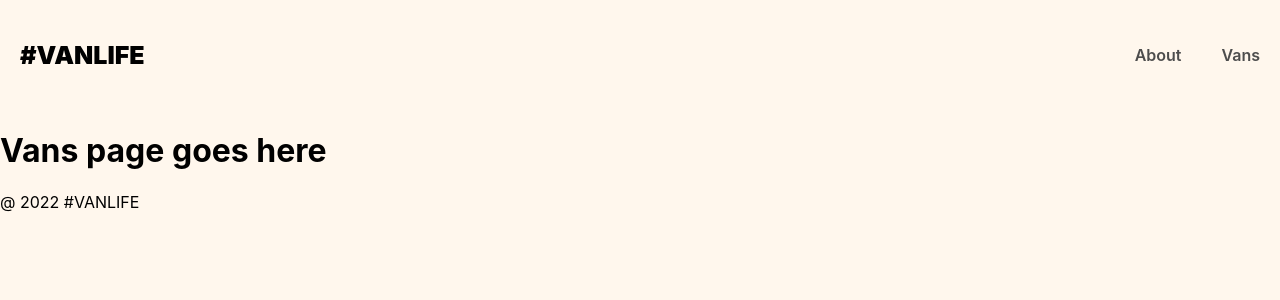
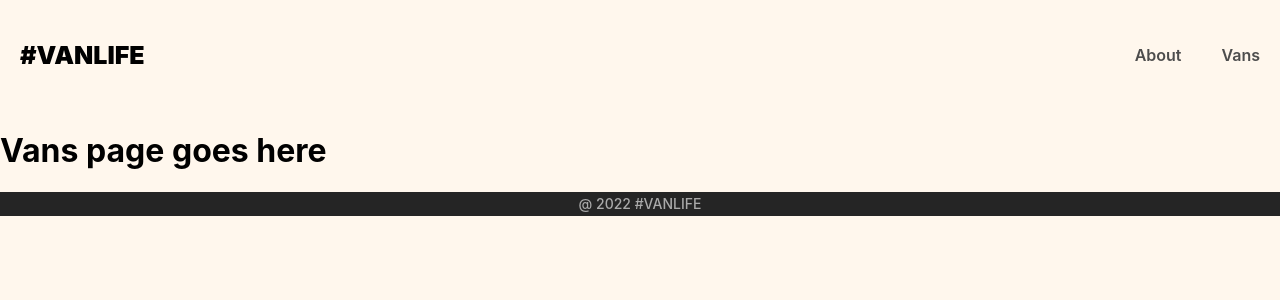
Before and after one commit to codingmaniac227/vanlife, a React (Vite) app: page /vans in a window 1280 px wide. Shown: the top 300 px of the page. Built offline with nearby package versions, Linux system fonts and the light colour scheme; what miragejs would draw is missing.

Commit message:
styles(Footer): finish styling for Footer component

```diff
--- a/styles/footer.css
+++ b/styles/footer.css
@@ -0,0 +1,10 @@
+footer {
+    display: flex;
+    justify-content: center;
+    align-items: center;
+    height: 1.495rem;
+    background-color: #252525;
+    color: #AAAAAA;
+    font-size: 0.875rem;
+    font-weight: 500;
+}
```
